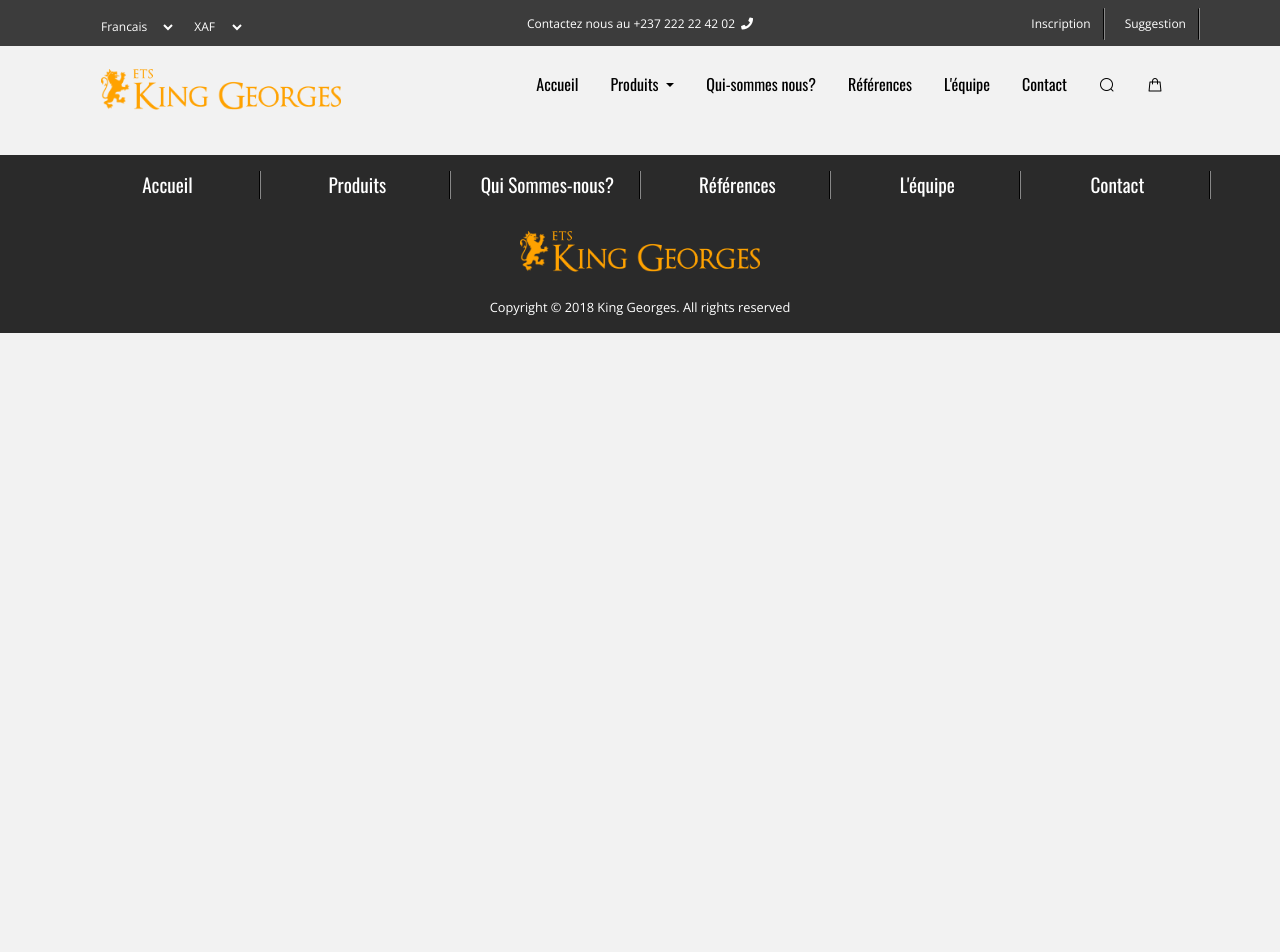
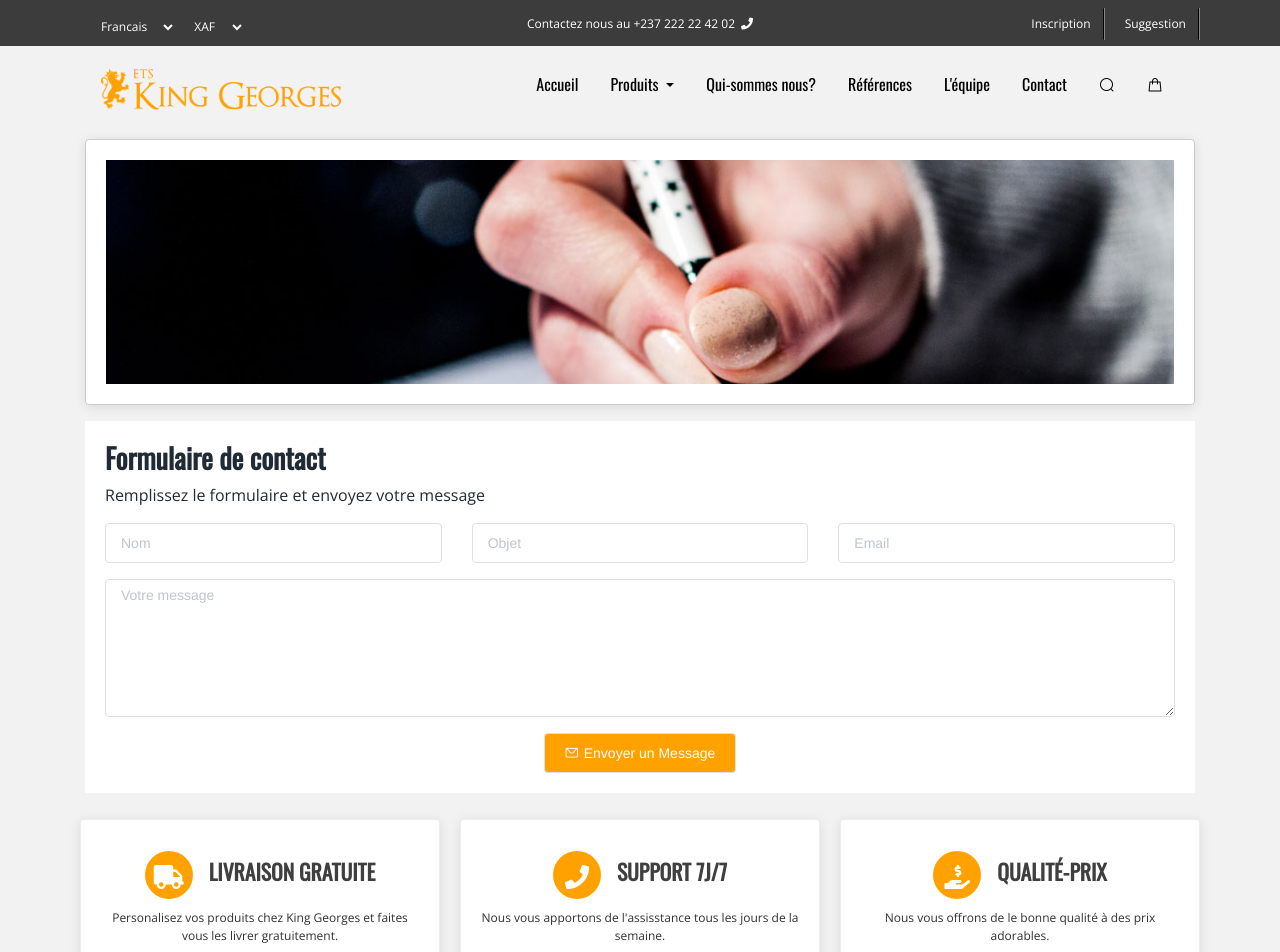
Before and after one commit to blvck237/kingeorges, a Vue app: page /#/about in a window 1280 px wide. Shown: the top 952 px of the page. Before the commit the page ends 800 px from the top, so only its background shows below. Built offline with nearby package versions, Linux system fonts and the light colour scheme; what vuefire would draw is missing.

Commit message:
:sparkles: Create ABout us view

```diff
--- a/src/components/Navigation/Navigation.vue
+++ b/src/components/Navigation/Navigation.vue
@@ -26,7 +26,7 @@
               </div>
             </li>
             <li class="nav-item">
-              <a class="nav-link" href="#">Qui-sommes nous?</a>
+                <router-link tag="a" class="nav-link" to="/about">Qui-sommes nous?</router-link>
             </li>
             <li class="nav-item">
                  <router-link tag="a" class="nav-link" to="/reference">Références</router-link>
@@ -60,6 +60,5 @@
 </template>
 
 <style scoped>
-  @import "./Navigation.scss";
-
+@import "./Navigation.scss";
 </style>
--- /dev/null
+++ b/src/containers/About.vue
@@ -0,0 +1,181 @@
+<template>
+  <div class="container">
+    <section class="row">
+      <div class="col-12 ">
+        <el-card class="box-card">
+          <div>
+            <img src="../assets/contact.jpg" alt="">
+          </div>
+        </el-card>
+      </div>
+    </section>
+
+
+    <section class="contact-form">
+      <div class="form-description">
+        <h3>Formulaire de contact</h3>
+        <p>Remplissez le formulaire et envoyez votre message</p>
+      </div>
+      <div class="row ">
+        <el-input class="col-4" placeholder="Nom" v-model="name"></el-input>
+        <el-input class="col-4" placeholder="Objet" v-model="subject"></el-input>
+        <el-input class="col-4" placeholder="Email" v-model="email"></el-input>
+      </div>
+
+      <div class="row">
+        <el-input class="col-12 textarea" type="textarea" :rows="6" placeholder="Votre message" v-model="message">
+        </el-input>
+      </div>
+
+      <div class="row">
+        <div class="text-center col-12">
+          <el-button icon="el-icon-message" class="send-btn">Envoyer un Message</el-button>
+        </div>
+      </div>
+    </section>
+
+    <section class="row">
+
+      <div class="col-md-4 service-card">
+        <el-card shadow="always">
+          <div class="card-title">
+            <span class="icon-box">
+              <i class="fas fa-truck"></i>
+            </span>
+            <b>Livraison gratuite</b>
+          </div>
+          Personalisez vos produits chez King Georges et faites vous les livrer gratuitement.
+        </el-card>
+      </div>
+
+      <div class="col-md-4 service-card">
+        <el-card shadow="always">
+          <div class="card-title">
+            <span class="icon-box">
+              <i class="fas fa-phone"></i>
+            </span>
+            <b>SUPPORT 7J/7</b>
+          </div>
+          Nous vous apportons de l'assisstance tous les jours de la semaine.
+        </el-card>
+      </div>
+
+      <div class="col-md-4 service-card">
+        <el-card shadow="always">
+          <div class="card-title">
+            <span class="icon-box">
+              <i class="fas fa-hand-holding-usd"></i>
+            </span>
+            <b>QUALITÉ-PRIX</b>
+          </div>
+          Nous vous offrons de le bonne qualité à des prix adorables.
+        </el-card>
+      </div>
+    </section>
+  </div>
+
+</template>
+
+<script>
+  export default {
+    data() {
+      return {
+
+      };
+    }
+  };
+
+</script>
+
+<style scoped>
+  section {
+    margin-top: 1em;
+  }
+
+  .service-card {
+    padding: 10px;
+    font-size: 12px;
+    font-family: "Open Sans", sans-serif;
+  }
+
+  i {
+    color: #fff;
+    font-size: 1em;
+    display: inline-block;
+  }
+
+  .card-title {
+    margin: auto;
+    font-size: 1.8em;
+    margin: 0.5em;
+    font-family: "Oswald", sans-serif;
+    text-transform: uppercase;
+    color: #3f3f3f;
+  }
+
+  .form-description {
+    text-align: left;
+    font-family: "Open Sans", sans-serif;
+  }
+
+  h3 {
+    font-family: "Oswald", sans-serif;
+    font-weight: 600;
+  }
+
+  .card-title h3 {
+    font-size: 0.8em;
+  }
+
+  .icon-box {
+    font-size: 1.5rem;
+    line-height: 48px;
+    height: 48px;
+    width: 48px;
+    background-color: #ffa200;
+    border-radius: 50%;
+    color: #ffffff;
+    margin-right: 16px;
+    display: inline-block;
+    vertical-align: middle;
+  }
+
+
+  .send-btn {
+    background: #FFA200;
+    color: #fff;
+    margin-top: 1rem;
+  }
+
+  .textarea {
+    margin-top: 1rem;
+  }
+
+  .contact-form {
+    background: #fff;
+    padding: 20px;
+  }
+
+  .box-card {
+    border: 1px solid #ccc;
+  }
+
+  .box-card img {
+    width: 100%;
+    height: 100%;
+  }
+
+  .box-card div {
+    padding: 0 !important;
+  }
+
+  .el-card__body {
+    padding: 10px !important;
+  }
+
+  img {
+    max-width: 100%;
+    max-height: 100%;
+  }
+
+</style>
--- a/src/router/index.js
+++ b/src/router/index.js
@@ -3,6 +3,7 @@ import Router from 'vue-router'
 import Home from '@/containers/Home'
 import Products from '@/containers/Products'
 import Contact from '@/containers/Contact'
+import About from '@/containers/About'
 import Team from '@/containers/Team'
 import Reference from '@/containers/Reference'
 
@@ -25,6 +26,11 @@ export default new Router({
       component: Products
     },
     {
+      path: '/about',
+      name: 'About',
+      component: About
+    },
+    {
       path: '/contact',
       name: 'Contact',
       component: Contact
```
